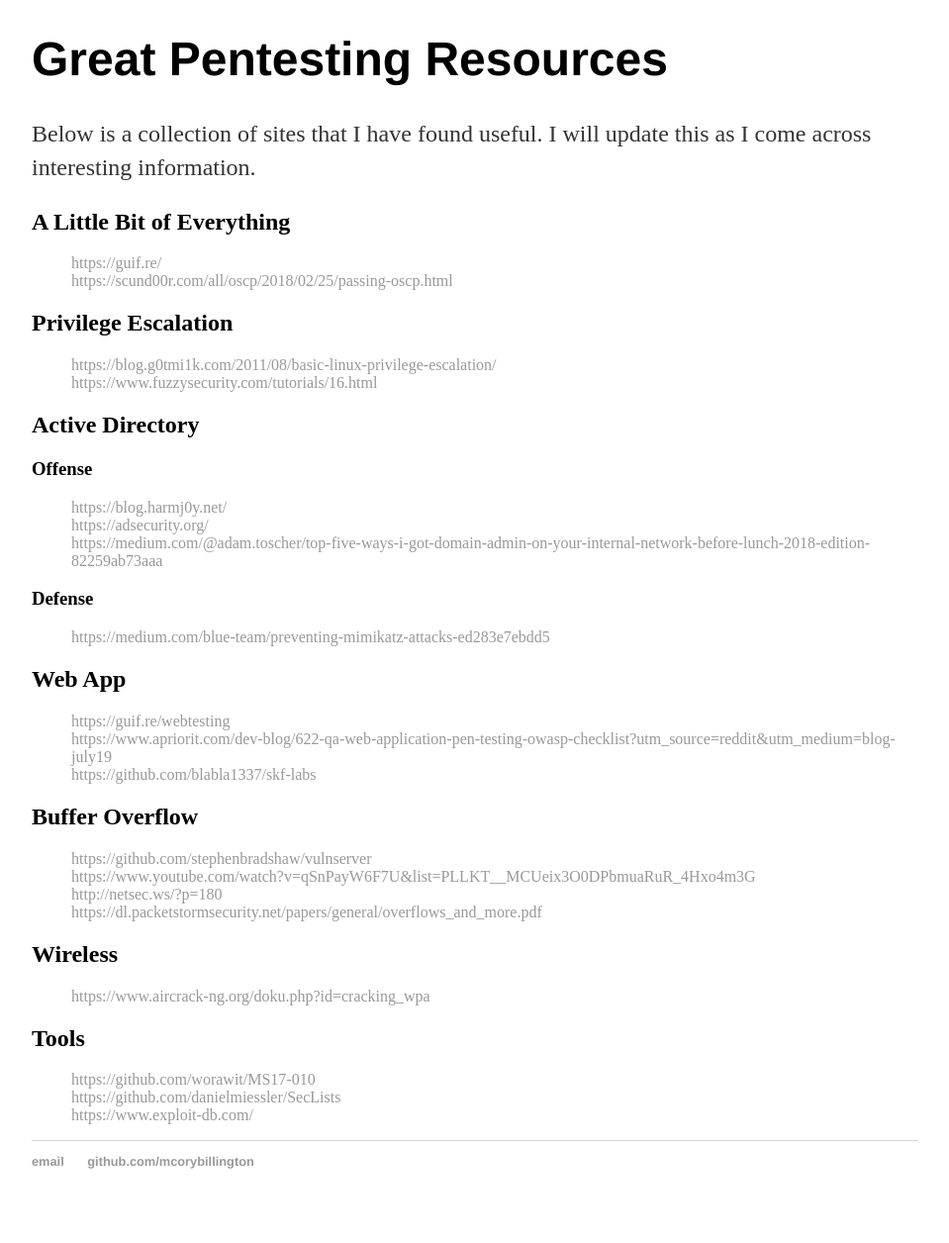
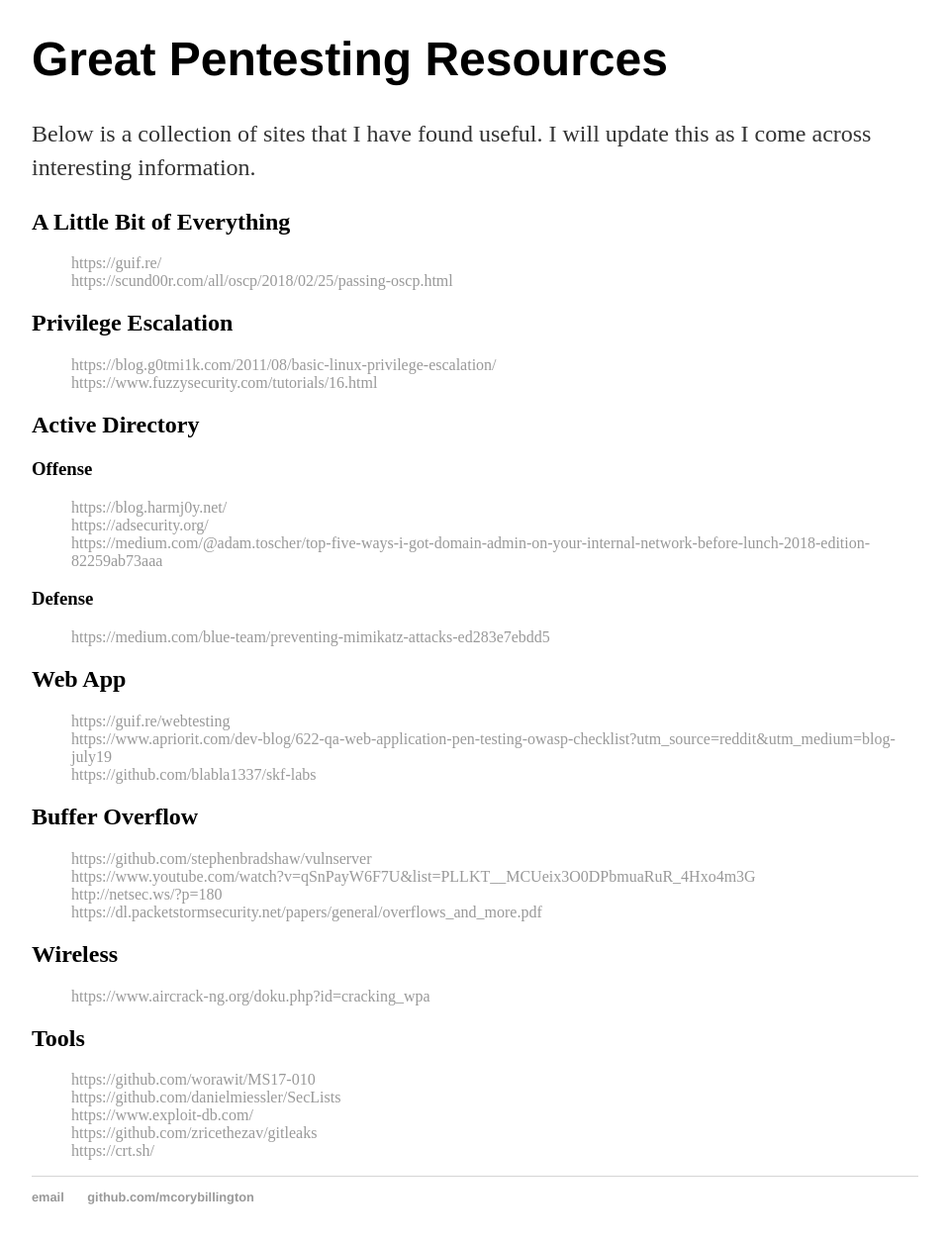
Before and after one commit to mcorybillington/mcorybillington.github.io, a Jekyll site: the page built from resources/index.html, in a window 1280 px wide, cut to the strip 264-1541 px from the top of the page. Shown: the top 1256 px of the strip at 99% size, without its empty margins (160-1119 px from the left). Built offline with Jekyll 4.4.1, drawn with Linux system fonts in a browser that asks for light colours.

Commit message:
Added new tools

```diff
--- a/resources/index.html
+++ b/resources/index.html
@@ -50,5 +50,7 @@
         <li><a href="https://github.com/worawit/MS17-010">https://github.com/worawit/MS17-010</a></li>
         <li><a href="https://github.com/danielmiessler/SecLists">https://github.com/danielmiessler/SecLists</a></li>
         <li><a href="https://www.exploit-db.com/">https://www.exploit-db.com/</a></li>
+        <li><a href="https://github.com/zricethezav/gitleaks">https://github.com/zricethezav/gitleaks</a></li>
+        <li><a href="https://crt.sh/">https://crt.sh/</a></li>
     </ul>
 </div>
```
